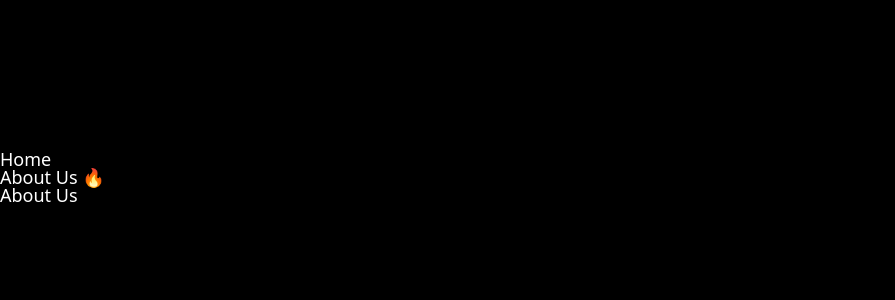
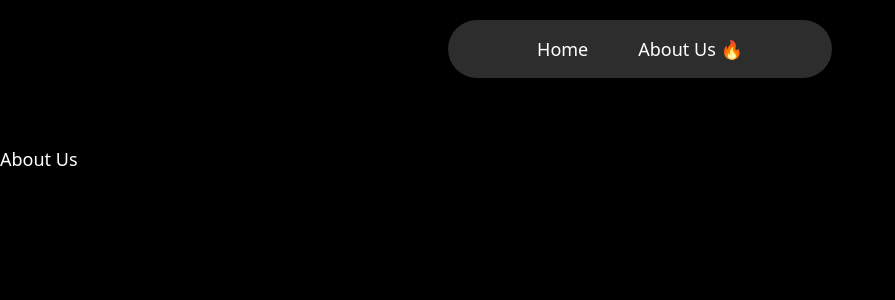
Before and after one commit to myeonguklee/learn-nextjs14, a Next.js app: page /about-us in a window 1280 px wide. Shown: the top 300 px of the page, without its empty margins (0-895 px from the left). Built offline with nearby package versions, Linux system fonts and the light colour scheme.

Commit message:
feat: navigation css

```diff
--- a/components/navigation.tsx
+++ b/components/navigation.tsx
@@ -1,12 +1,13 @@
 "use client";
 import Link from "next/link";
-import { usePathname } from "next/navigation";
+import {usePathname} from "next/navigation";
+import styles from "../styles/navigation.module.css"
 
 export default function Navigation() {
   const path = usePathname();
   // console.log(path);
   return (
-    <nav>
+    <nav className={styles.nav}>
       <ul>
         <li>
           <Link href="/">Home </Link>
--- /dev/null
+++ b/styles/navigation.module.css
@@ -0,0 +1,29 @@
+
+.nav {
+  background-color: #2d2d2d;
+  position: fixed;
+  width: 30%;
+  margin: 0 auto;
+  top: 20px;
+  border-radius: 50px;
+  padding: 20px 0px;
+  left: 50%;
+  z-index: 10;
+  transform: translateX(-50%);
+}
+
+.nav ul {
+  display: flex;
+  justify-content: center;
+  gap: 50px;
+}
+
+.nav ul li {
+  list-style: none;
+  transform: none;
+  transition: all 0.1s ease-in-out;
+}
+
+.nav ul li:hover {
+  transform: scale(1.05);
+}
```
